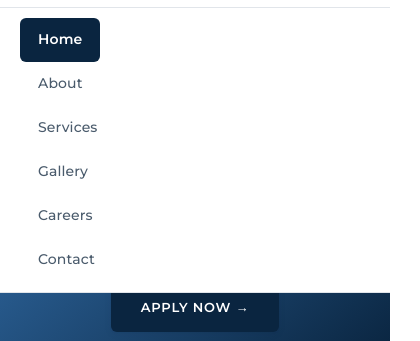
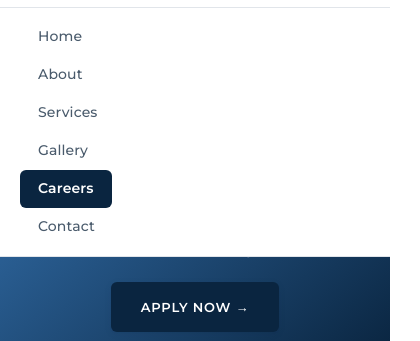
Before and after one commit to ujwalraj58/FMS-trail, a plain HTML site: page FMS/careers.html in a window 390 px wide. Both pictures are taken after a click on the button "Toggle navigation". Shown: the part 72-413 px from the top of the page, 420 px wide, since content can reach past the window. Drawn offline with Linux system fonts and the light colour scheme.

Commit message:
Responsive 2

```diff
--- a/FMS/careers.html
+++ b/FMS/careers.html
@@ -26,11 +26,11 @@
         </button>
         <nav aria-label="Primary Navigation">
             <ul>
-                <li><a href="index.html" class="active">Home</a></li>
+                <li><a href="index.html">Home</a></li>
                 <li><a href="about.html">About</a></li>
                 <li><a href="services.html">Services</a></li>
                 <li><a href="gallery.html">Gallery</a></li>
-                <li><a href="careers.html">Careers</a></li>
+                <li><a href="careers.html" class="active">Careers</a></li>
                 <li><a href="contact.html">Contact</a></li>
             </ul>
         </nav>
--- a/FMS/css/careers.css
+++ b/FMS/css/careers.css
@@ -163,6 +163,7 @@
 
     .apply-wrapper {
         flex-direction: column;
+        align-items: stretch;
     }
 
     .apply-image img {
--- a/FMS/css/styles.css
+++ b/FMS/css/styles.css
@@ -245,7 +245,8 @@ footer {
 }
 
 .footer-links a:hover {
-    color: var(--white);
+    color: var(--navy);
+    background-color: var(--white);
 }
 
 .footer-info h3 {
@@ -295,7 +296,7 @@ footer {
         display: none;
     }
 
-    nav {
+    header nav {
         position: fixed;
         top: 80px;
         left: 0;
@@ -310,11 +311,11 @@ footer {
         z-index: 999;
     }
 
-    nav.open {
+    header nav.open {
         max-height: 400px;
     }
 
-    nav ul {
+    header nav ul {
         flex-direction: column;
         align-items: stretch;
         height: auto;
@@ -322,12 +323,12 @@ footer {
         gap: 0;
     }
 
-    nav ul li {
+    header nav ul li {
         height: auto;
     }
 
-    nav ul a {
-        height: 44px;
+    header nav ul a {
+        height: 38px;
         justify-content: flex-start;
     }
 
```
Also changed, not shown: FMS/about.html (+2 -2 lines), FMS/contact.html (+2 -2 lines), FMS/gallery.html (+2 -2 lines), FMS/services.html (+2 -2 lines).
